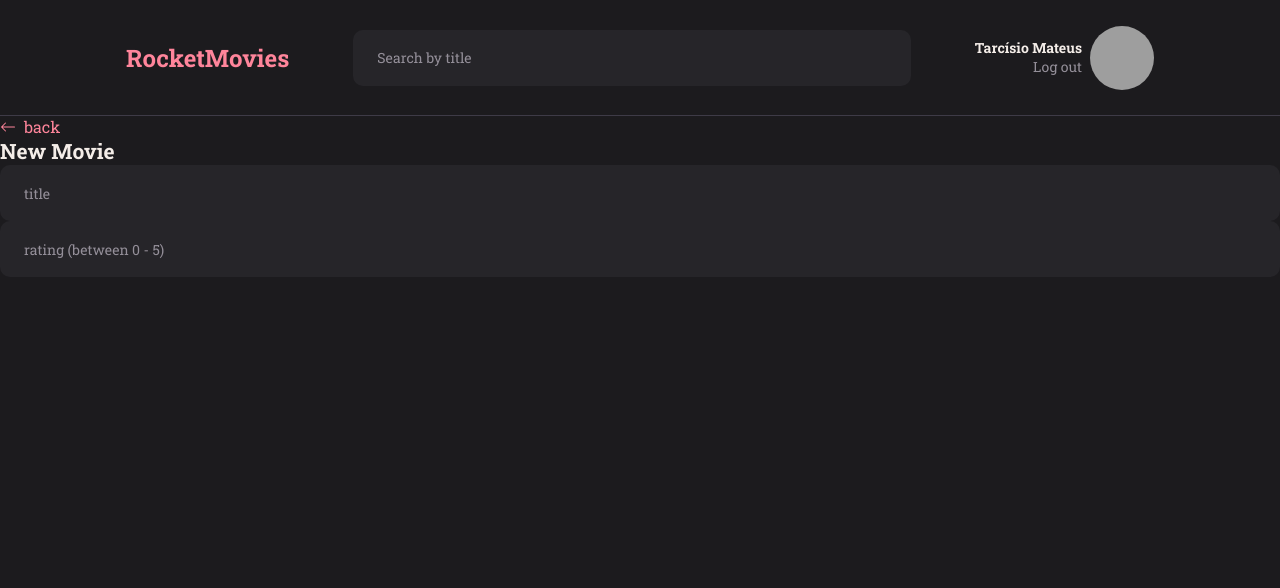
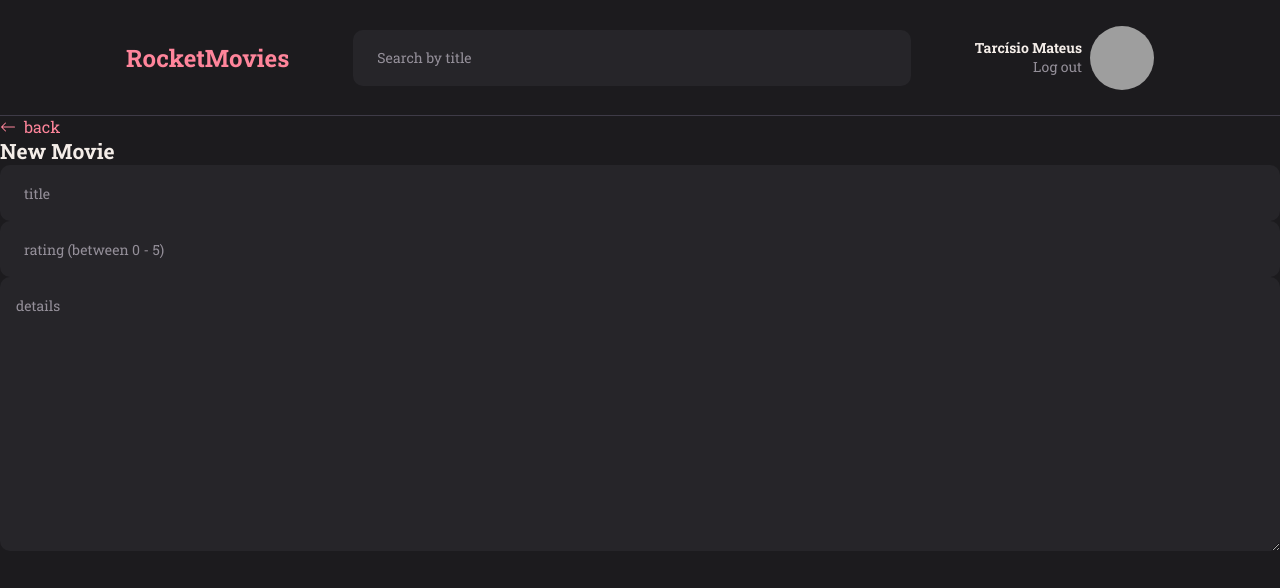
Before and after one commit to tarcisioMateus/Rocket-Movies, a React (Vite) app: page / in a window 1280 px wide. Shown: the top 588 px of the page. Built offline with nearby package versions, Linux system fonts and the light colour scheme; grey boxes are pictures that could not be loaded.

Commit message:
created components/TextArea

```diff
--- /dev/null
+++ b/src/components/TextArea/index.jsx
@@ -0,0 +1,7 @@
+import { Container } from "./styles"
+
+export function TextArea ({...rest}) {
+  return (
+    <Container{...rest}/>
+  )
+}
--- /dev/null
+++ b/src/components/TextArea/styles.js
@@ -0,0 +1,17 @@
+import styled  from "styled-components"
+
+export const Container = styled.textarea`
+  width: 100%;
+  height: 27.4rem;
+  padding: 1.9rem 1.6rem;
+  border-radius: 1rem;
+  border: none;
+  background-color: ${({theme}) => theme.COLORS.BACKGROUND_700};
+  color: ${({theme}) => theme.COLORS.WHITE};
+
+  line-height: 1.9rem;
+
+  &::placeholder {
+    color: ${({theme}) => theme.COLORS.GRAY_300};
+  }
+`
--- a/src/pages/Create/index.jsx
+++ b/src/pages/Create/index.jsx
@@ -3,6 +3,7 @@
 import { Header } from '../../components/Header'
 import { ButtonText } from '../../components/ButtonText'
 import { Input } from '../../components/Input'
+import { TextArea } from '../../components/TextArea'
 
 import { Container, Form } from "./styled"
 
@@ -15,6 +16,7 @@
         <h2>New Movie</h2>
         <Input placeholder='title'/>
         <Input placeholder='rating (between 0 - 5)'/>
+        <TextArea placeholder='details'/>
       </Form>
     </Container>
   )
--- a/src/styles/global.js
+++ b/src/styles/global.js
@@ -27,7 +27,7 @@
     background-color: ${ ({theme}) => theme.COLORS.BACKGROUND_800 };
   }
 
-  input, body, button, a {
+  textarea, input, body, button, a {
     font-family: ${ ({theme}) => theme.FONTFAMILY.SLAB };
     color: ${ ({theme}) => theme.COLORS.WHITE };
     font-size: 1.4rem;
```
